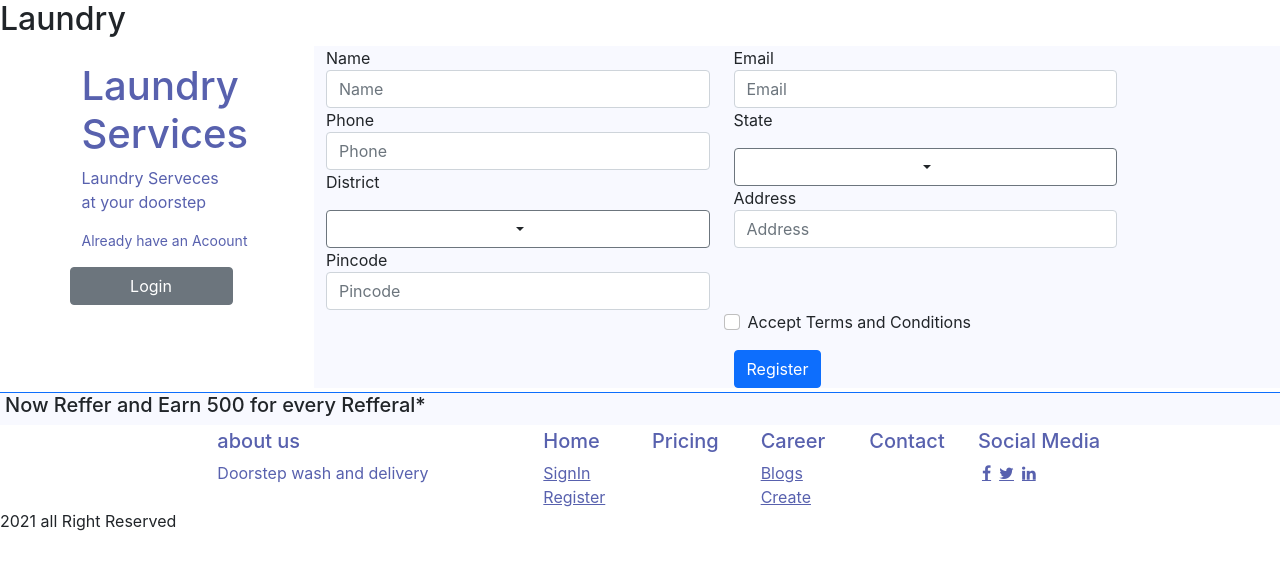
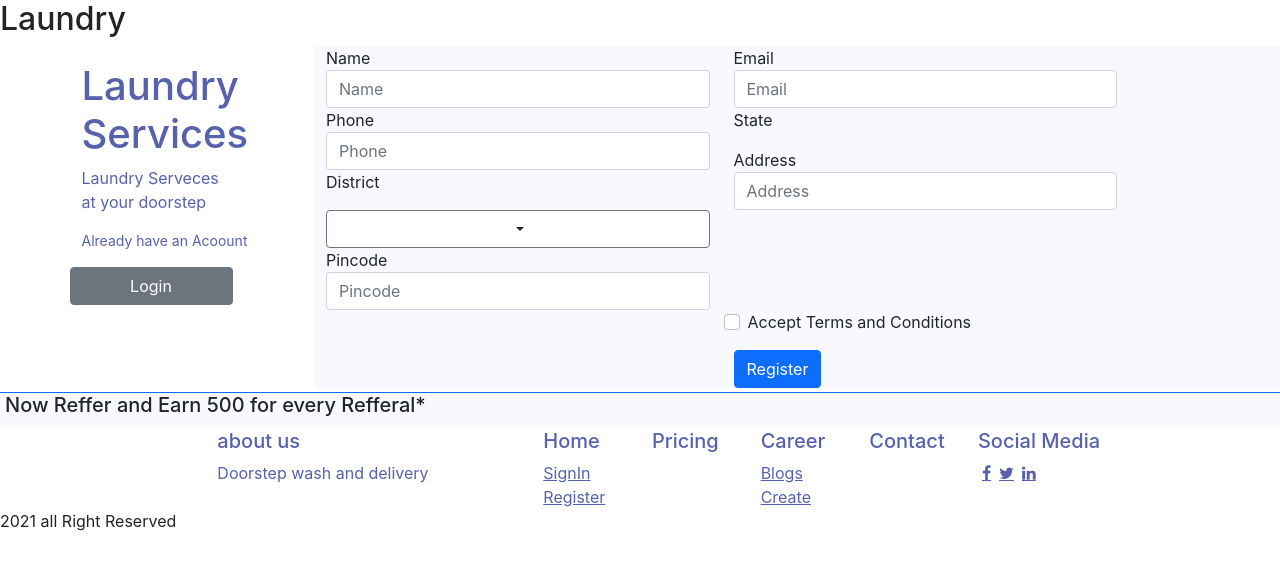
Before and after one commit to radhe-ji-dev/laundry-service-mycopy, a React (Create React App) app: page / in a window 1280 px wide. Shown: the top 570 px of the page. Built offline with nearby package versions, Linux system fonts and the light colour scheme.

Commit message:
final register done

```diff
--- a/package.json
+++ b/package.json
@@ -6,9 +6,10 @@
     "@testing-library/jest-dom": "^5.16.1",
     "@testing-library/react": "^12.1.2",
     "@testing-library/user-event": "^13.5.0",
-    "bootstrap": "^5.1.3",
+    "bootstrap": "^4.0.0-alpha.6",
     "bootstrap-icons": "^1.7.2",
     "react": "^17.0.2",
+    "react-bootstrap": "^0.32.1",
     "react-dom": "^17.0.2",
     "react-router-dom": "^6.2.1",
     "react-scripts": "5.0.0",
--- a/src/App.js
+++ b/src/App.js
@@ -2,12 +2,13 @@ import React from "react";
 import "./App.css";
 import Home from "./components/Homepage";
 import Register from "./components/Register";
-
+import Dropdown from "./components/dropdown";
 function App() {
   return (
     <>
       {/*<Home />*/}
       <Register />
+      {/*<Dropdown />*/}
     </>
   );
 }
--- a/src/components/Register.js
+++ b/src/components/Register.js
@@ -3,6 +3,7 @@ import Navbar from "./Navbar";
 import Referbanner from "./Referbanner";
 import Dropdown from "./dropdown";
 import Bottomribon from "./Bottumribon";
+
 function register() {
   return (
     <>
@@ -83,7 +84,7 @@ function register() {
               </div>
               <div className="form-group col-md-12">
                 <p>State</p>
-                <Dropdown />
+                {/*<Dropdown />*/}
               </div>
               <div className="form-group col-md-12">
                 <label for="exampleInputEmail1">Address</label>
```
Also changed, not shown: 1 other file (tests, documents, lock files or other folders).
